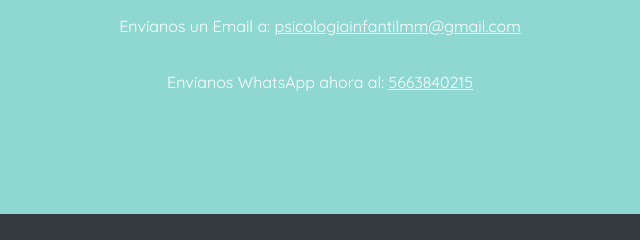
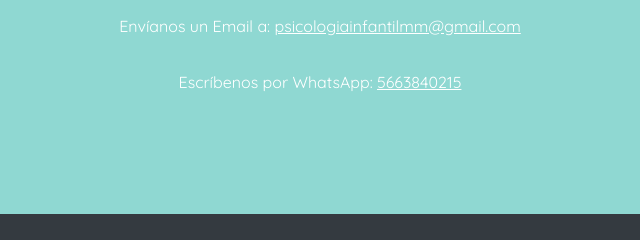
Before and after one commit to PsicologiaInfantilmm/psicologiainfantilmm.github.io, a plain HTML site: page index.html in a window 1280 px wide. Shown: the part 1851-2091 px from the top of the page, 320-960 px from the left. Drawn offline with nearby package versions, Linux system fonts and the light colour scheme.

Commit message:
Update WhatsApp

```diff
--- a/index.html
+++ b/index.html
@@ -134,12 +134,12 @@ Click nbfs://nbhost/SystemFileSystem/Templates/JSP_Servlet/Html.html to edit thi
       </div>
     </section>
 
-    <section id="contacto" class="py-5 bg-primary text-white text-center">
+ <section id="contacto" class="py-5 bg-primary text-white text-center">
       <div class="container">
         <h3 class="display-5 mb-3">¿Listo para dar el siguiente paso?</h3>
         <p class="lead mb-4">Contáctanos hoy para una consulta o para resolver tus dudas. Estamos aquí para ayudarte.</p>
         <p class="mb-2">Envíanos un Email a: <a href="mailto:psicologiainfantilmm@gmail.com" class="text-white text-decoration-underline">psicologiainfantilmm@gmail.com</a></p>
-        <p class="mb-4">Envíanos WhatsApp ahora al: <a href="tel:+525663840215" class="text-white text-decoration-underline">5663840215</a></p>
+        <p class="mb-4">Escríbenos por WhatsApp: <a href="https://wa.me/525663840215" class="text-white text-decoration-underline">5663840215</a></p>
       </div>
     </section>
 
```
